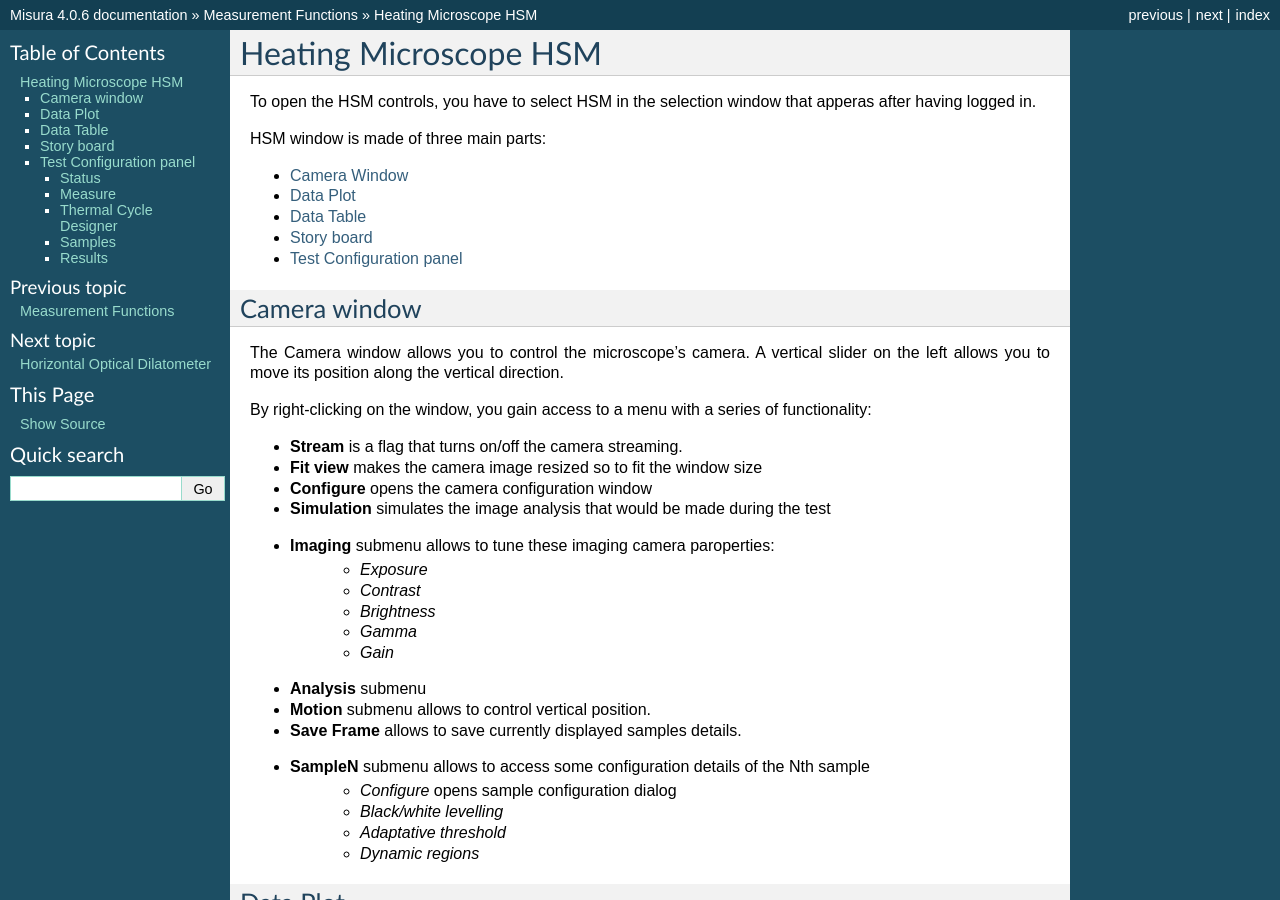
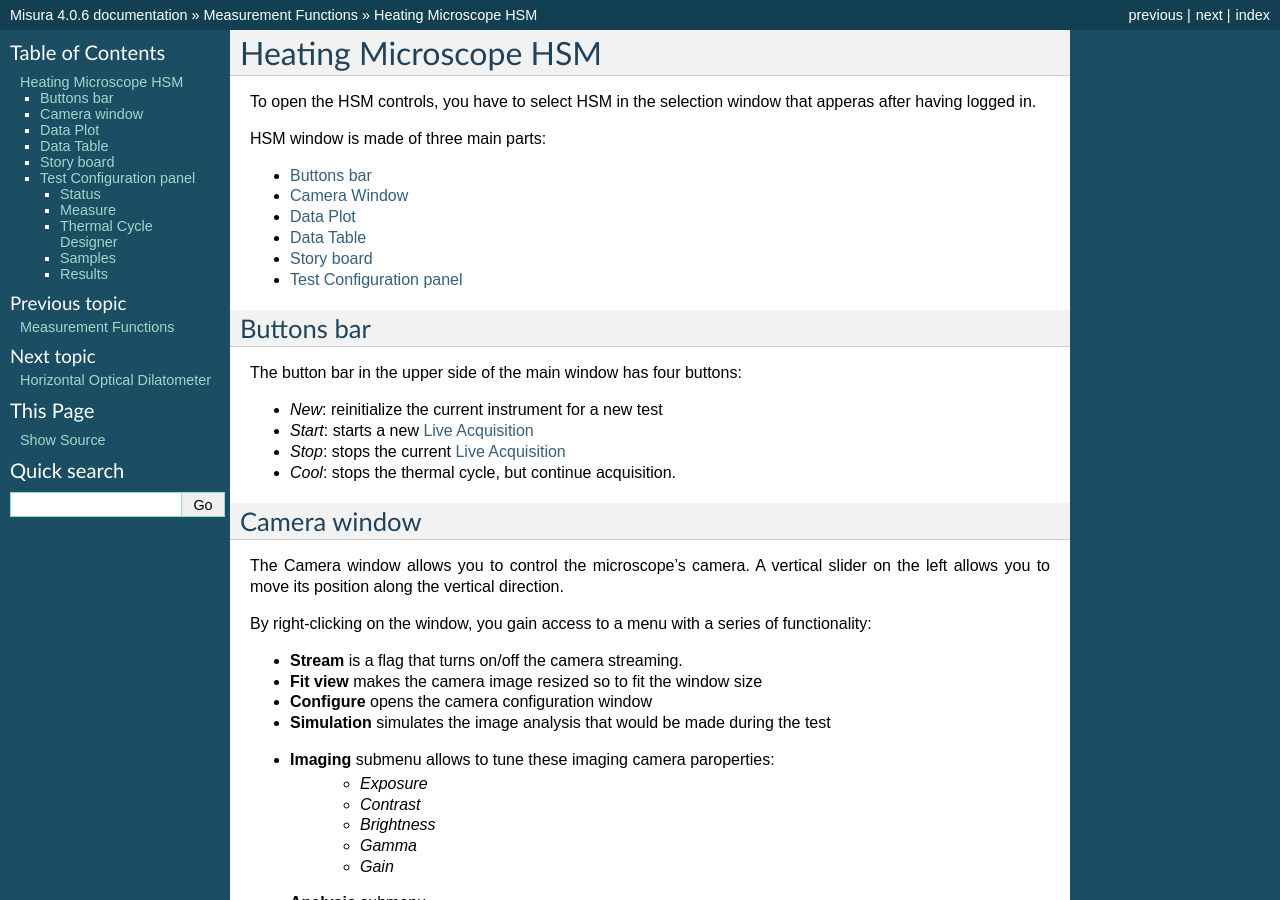
Before and after one commit to tainstr/misura.client, a Sphinx documentation site: the page built from misura/client/doc/microscope.rst, in a window 1280 px wide and 900 px high. Built offline with Sphinx 7.4.7, drawn with Linux system fonts in a browser that asks for light colours; formulas are drawn with MathJax 3.

Commit message:
Added buttons documentation for hsm

```diff
--- a/misura/client/doc/microscope.rst
+++ b/misura/client/doc/microscope.rst
@@ -7,6 +7,7 @@
 
 HSM window is made of three main parts:
 
+- `Buttons bar`_
 - `Camera Window`_
 - `Data Plot`_
 - `Data Table`_
@@ -14,6 +15,17 @@
 - `Test Configuration panel`_
 
 
+Buttons bar
+-----------
+
+The button bar in the upper side of the main window has four buttons:
+
+- *New*: reinitialize the current instrument for a new test
+- *Start*: starts a new `Live Acquisition`_
+- *Stop*: stops the current `Live Acquisition`_
+- *Cool*: stops the thermal cycle, but continue acquisition.
+
+.. _Live Acquisition: live.html
 
 Camera window
 -------------
```
